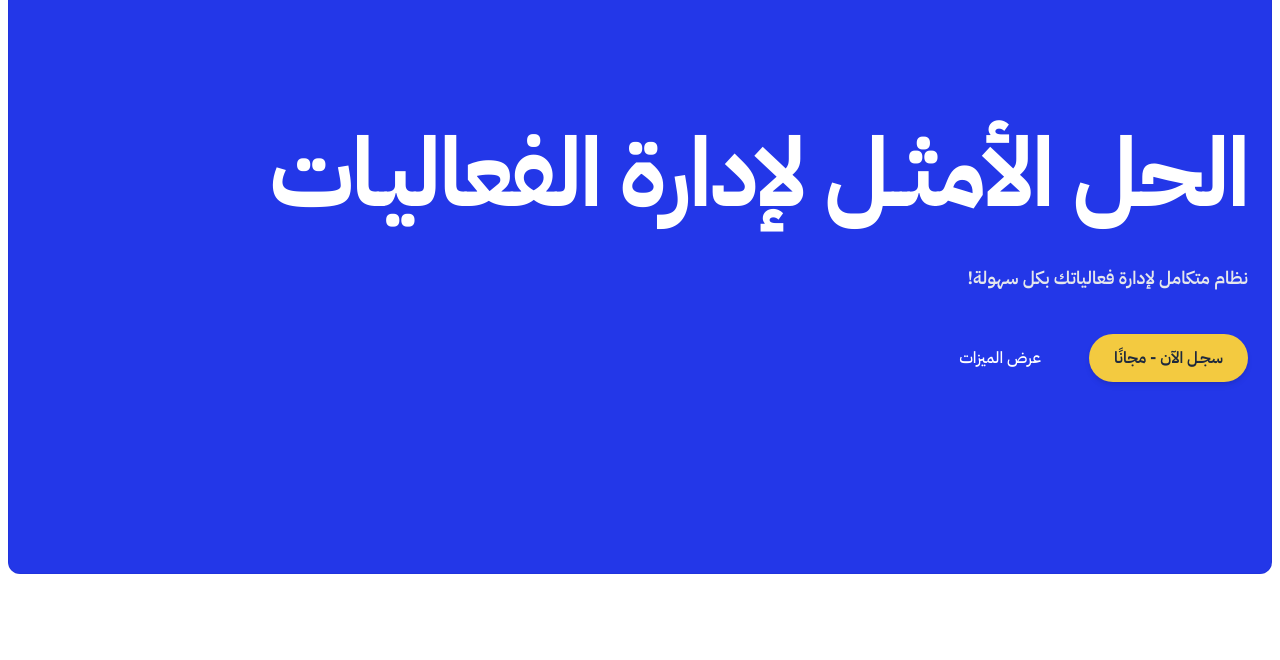
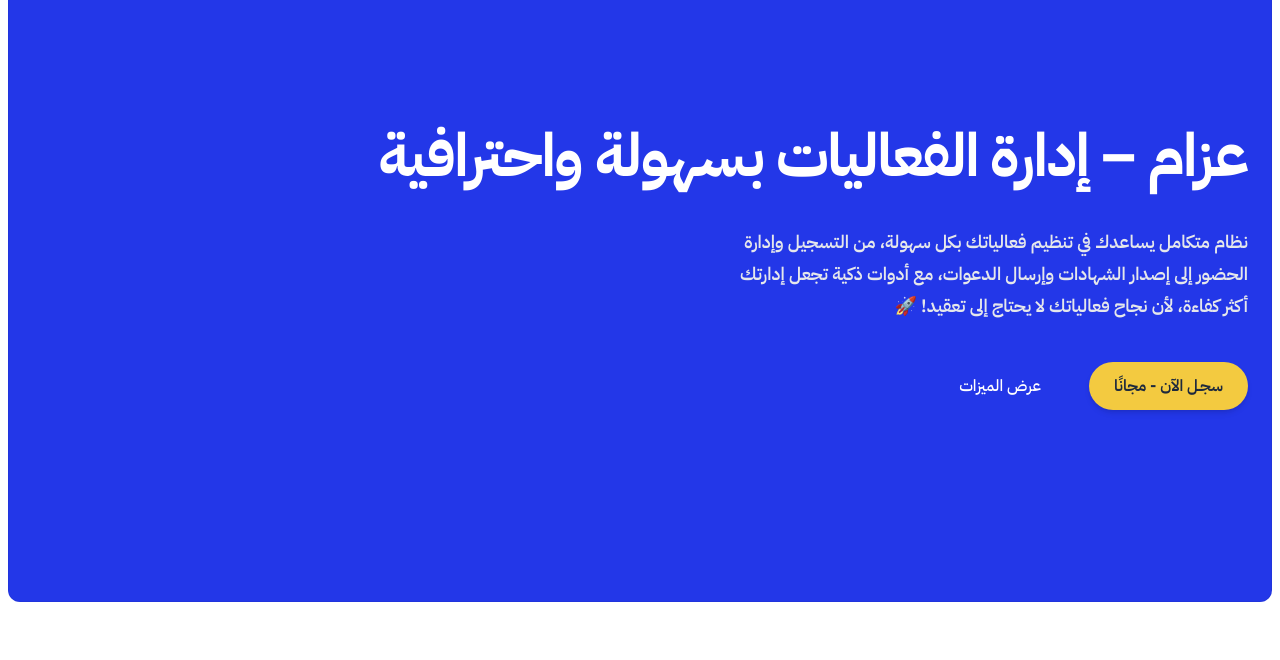
Before and after one commit to sufyanfa/azzam-charity, a plain HTML site: page index.html in a window 1280 px wide. Shown: the part 140-800 px from the top of the page. Drawn offline with nearby package versions, Linux system fonts and the light colour scheme; a script that the page names is missing.

Commit message:
docs: upadated hero

```diff
--- a/index.html
+++ b/index.html
@@ -87,11 +87,11 @@
             </div>
           </header>
           <div class="pt-16 pb-24 sm:pt-24 sm:pb-32 md:pt-32 md:pb-48">
-            <h1 class="font-display text-4xl font-bold tracking-tight text-balance text-white sm:text-6xl md:text-8xl">
-              الحل الأمثــل لإدارة الفعاليـات
+            <h1 class="font-display text-4xl font-bold tracking-tight text-balance text-white sm:text-6xl">
+              عزام – إدارة الفعاليات بسهولة واحترافية
             </h1>
             <p class="mt-6 md:mt-10 max-w-lg font-semibold text-lg/8 text-gray-200">
-              نظام متكامل لإدارة فعالياتك بكل سهولة!
+              نظام متكامل يساعدك في تنظيم فعالياتك بكل سهولة، من التسجيل وإدارة الحضور إلى إصدار الشهادات وإرسال الدعوات، مع أدوات ذكية تجعل إدارتك أكثر كفاءة، لأن نجاح فعالياتك لا يحتاج إلى تعقيد! 🚀
             </p>
             <div class="mt-6 md:mt-10 flex flex-col gap-x-6 gap-y-4 sm:flex-row">
               <a class="inline-flex items-center justify-center px-6 py-[calc(--spacing(3)-1px)] rounded-full border border-transparent bg-secondary shadow-md text-base font-semibold whitespace-nowrap text-slate-800 data-disabled:bg-gray-950 data-disabled:opacity-40 data-hover:bg-gray-800"
```
